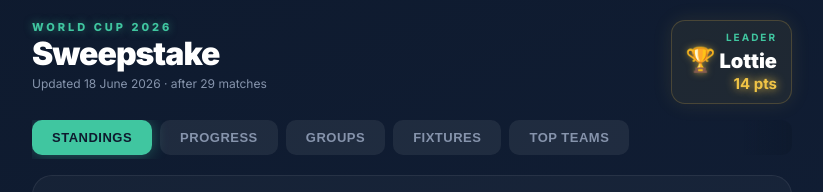
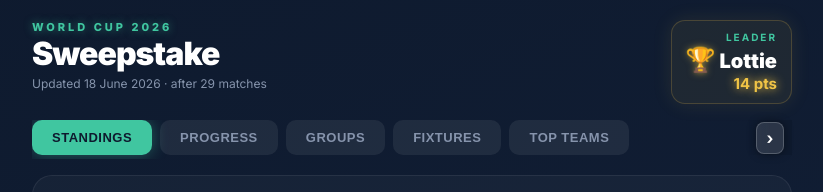
Before and after one commit to PortsDayOne/worldcup-sweepstake, a React (Vite) app in the folder sweepstake-site/: page / in a window 1280 px wide. Shown: the top 192 px of the page, without its empty margins (228-1051 px from the left). Built offline with nearby package versions, Linux system fonts and the light colour scheme.

Commit message:
Update SweepstakeDashboard.jsx

```diff
--- a/sweepstake-site/src/SweepstakeDashboard.jsx
+++ b/sweepstake-site/src/SweepstakeDashboard.jsx
@@ -291,9 +291,9 @@ export default function SweepstakeDashboard() {
           </div>
         </div>
 
-        {/* Scrollable tabs with fade hint */}
+        {/* Scrollable tabs with visible scroll hint */}
         <div style={{ position: "relative", marginBottom: 16 }}>
-          <div style={{ overflowX: "auto", WebkitOverflowScrolling: "touch", paddingBottom: 4, scrollbarWidth: "none" }}>
+          <div style={{ overflowX: "auto", WebkitOverflowScrolling: "touch", paddingBottom: 4, scrollbarWidth: "none", paddingRight: 40 }}>
             <div style={{ display: "flex", gap: 8, minWidth: "max-content" }}>
               {tabs.map(t => (
                 <button key={t.id} onClick={() => setView(t.id)} style={{
@@ -307,8 +307,12 @@ export default function SweepstakeDashboard() {
               ))}
             </div>
           </div>
-          {/* Fade hint — signals more tabs to the right */}
-          <div style={{ position: "absolute", right: 0, top: 0, bottom: 4, width: 48, background: `linear-gradient(to right, transparent, ${NAVY})`, pointerEvents: "none", borderRadius: "0 10px 10px 0" }} />
+          {/* Visible swipe hint */}
+          <div style={{ position: "absolute", right: 0, top: 0, bottom: 4, width: 44, display: "flex", alignItems: "center", justifyContent: "center", background: `linear-gradient(to right, transparent, ${NAVY} 50%)`, pointerEvents: "none" }}>
+            <div style={{ background: "rgba(255,255,255,0.12)", border: "1px solid rgba(255,255,255,0.2)", borderRadius: 8, width: 28, height: 32, display: "flex", alignItems: "center", justifyContent: "center", boxShadow: "0 0 10px rgba(0,0,0,0.4)" }}>
+              <span style={{ color: "#fff", fontSize: 16, fontWeight: 700, lineHeight: 1 }}>›</span>
+            </div>
+          </div>
         </div>
 
         {/* Tab content with fade animation */}
```
